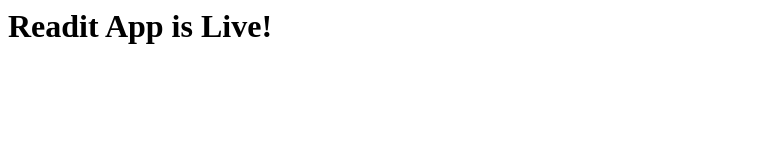
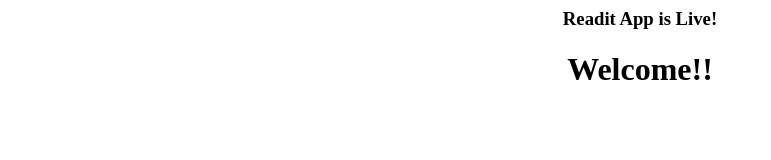
Before and after one commit to MalibongweNtuli/CLCM301, a plain HTML site: page index.html in a window 1280 px wide. Shown: the whole page, without its empty margins (0-771 px from the left). Drawn offline with Linux system fonts and the light colour scheme.

Commit message:
Update index.html

```diff
--- a/index.html
+++ b/index.html
@@ -1 +1,3 @@
-<h1>Readit App is Live!</h1>
+<center><h3>Readit App is Live!</h1></center>
+<h width= "75%" color= "red">
+<center><h1>Welcome!!</h1></center>
```
